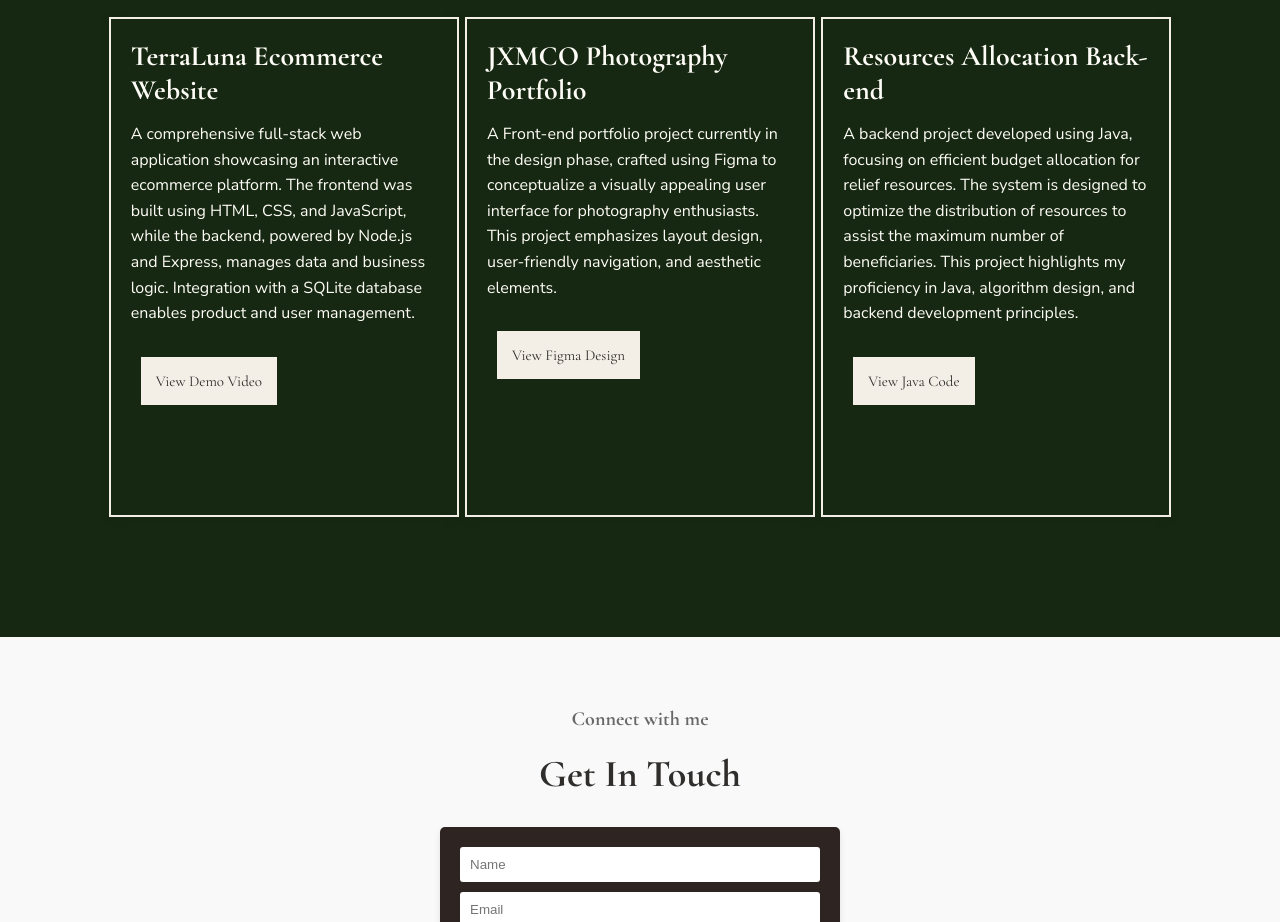
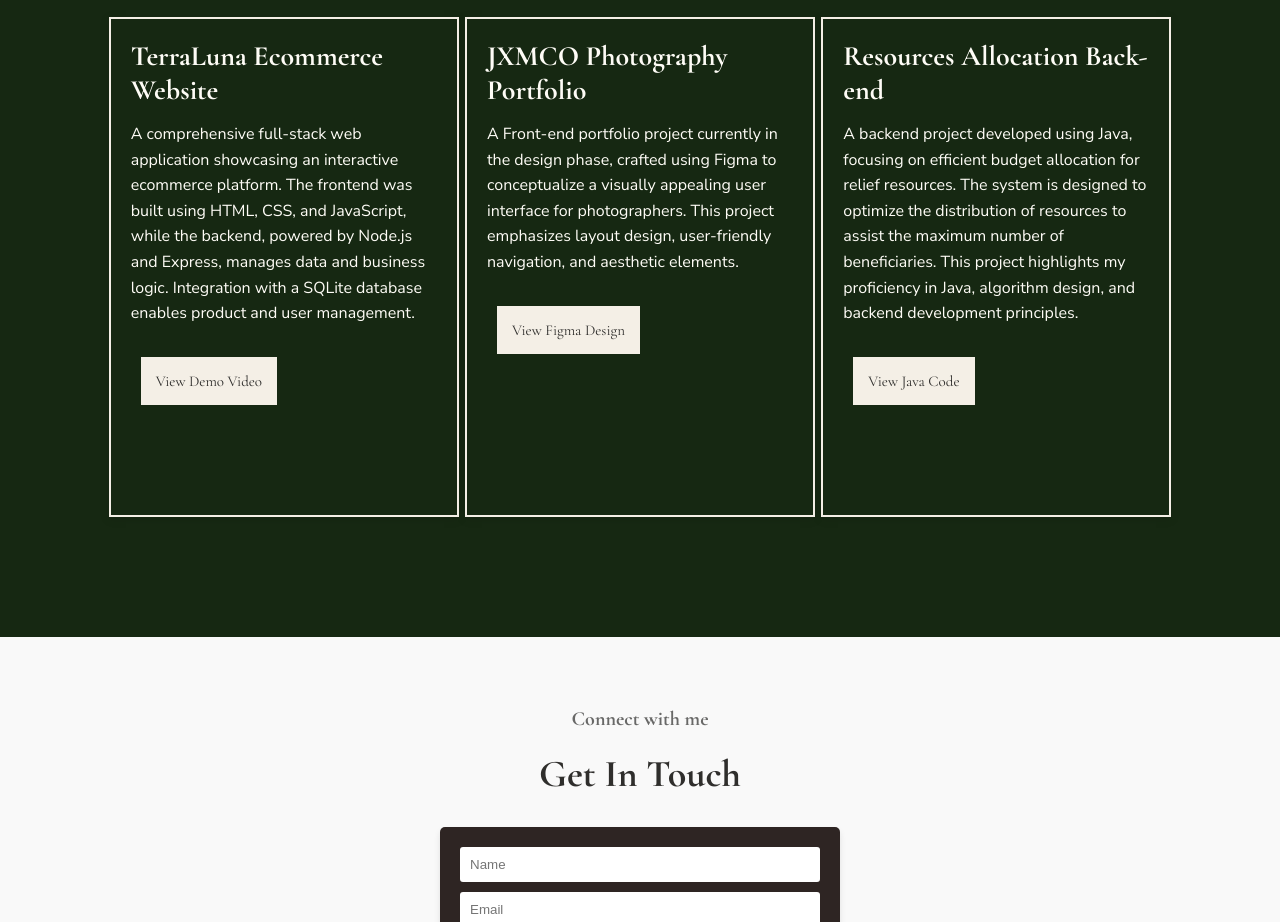
Before and after one commit to kridang/kridang.github.io, a plain HTML site: page index.html in a window 1280 px wide. Shown: the part 1797-2719 px from the top of the page. Drawn offline with nearby package versions, Linux system fonts and the light colour scheme.

Commit message:
Testing Repo

```diff
--- a/index.html
+++ b/index.html
@@ -111,7 +111,7 @@
           <h3>JXMCO Photography Portfolio</h3>
           <p>
             A Front-end portfolio project currently in the design phase, crafted using Figma
-            to conceptualize a visually appealing user interface for photography enthusiasts.
+            to conceptualize a visually appealing user interface for photographers.
             This project emphasizes layout design, user-friendly navigation, and aesthetic elements.
           </p>
           <a href="https://www.figma.com/proto/JnCHRSqOAX6yBPM8bdtGvh/JXMCO-Wireframing?node-id=1669-162202&t=gHKdqk6sr15qfCdQ-1" target="_blank" class="prjt-btn">View Figma Design</a>
```
